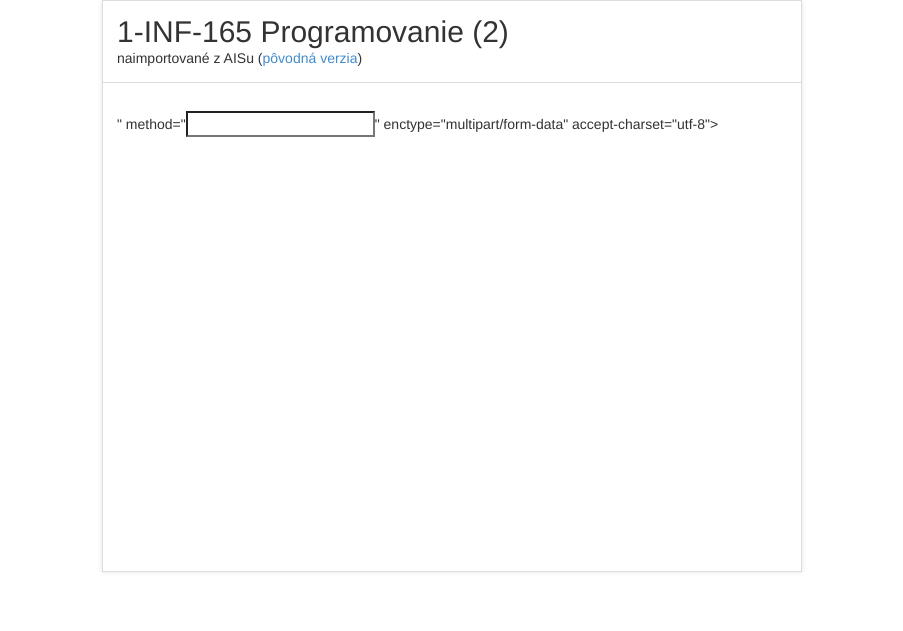
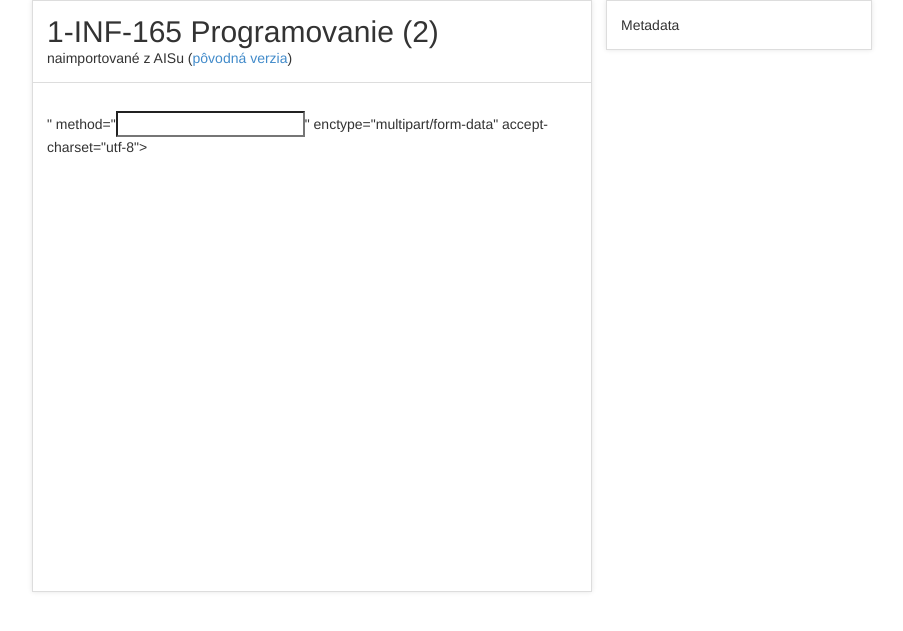
Before and after one commit to fmfi/infolist-editor, a Flask app: template templates/infolist.html in a window 1280 px wide. Shown: the top 631 px of the page, without its empty margins (188-1091 px from the left). Run offline with Flask 2, Linux system fonts and the light colour scheme; the template is opened without the code that fills it, so the values that code supplies are empty, except form fields; form fields are guessed from the names that the template uses; parts of the project's set-up code (start-up, migrations or seed data) failed here and were passed over; some libraries are stand-ins or nearby versions.

Commit message:
Upraveny styl stranky s infolistom

```diff
--- a/static/infolist.css
+++ b/static/infolist.css
@@ -1,6 +1,25 @@
 .main-content {
+
+}
+
+.content-normal {
   width: 50em;
   margin: 0 auto;
+}
+
+.content-full {
+  width: 60em;
+  margin: 0 auto;
+}
+
+.content-full .left {
+  width: 40em;
+  float: left;
+}
+
+.content-full .right {
+  width: 20em;
+  float: right;
 }
 
 .infolist {
@@ -21,3 +40,14 @@
 .infolist .body {
   padding: 1em;
 }
+
+.content-full .meta {
+  background: white;
+  border: 1px solid #ddd;
+}
+
+.meta {
+  margin-left: 1em;
+  padding: 1em;
+  box-shadow: 0 0 5px rgba(0, 0, 0, 0.1);
+}
--- a/templates/infolist.html
+++ b/templates/infolist.html
@@ -2,6 +2,8 @@
 {% from 'macros.html' import render_field %}
 {% block title %}Informačný list{% endblock %}
 {% block content %}
+<div class="content-full">
+  <div class="left">
   <div class="infolist">
     <div class="header">
       <h2>1-INF-165 Programovanie (2)</h2>
@@ -24,4 +26,11 @@
       </form>
     </div>
   </div>
+  </div><div class="right">
+  <div class="meta">
+    Metadata
+  </div>
+  </div>
+  <div class="clearfix"></div>
+</div>
 {% endblock %}
--- a/templates/login.html
+++ b/templates/login.html
@@ -1,8 +1,10 @@
 {% extends 'layout.html' %}
 {% block title %}Prihlásenie{% endblock %}
 {% block content %}
+  <div class="content-normal">
     <h1>Editor informačných listov</h1>
     <div class="form-group">
       <a class="btn btn-primary" href="{{ url_for('login') }}">Prihlásiť</a>
     </div>
+  </div>
 {% endblock %}
```
Lines whose indentation alone changed are shown as unchanged.
